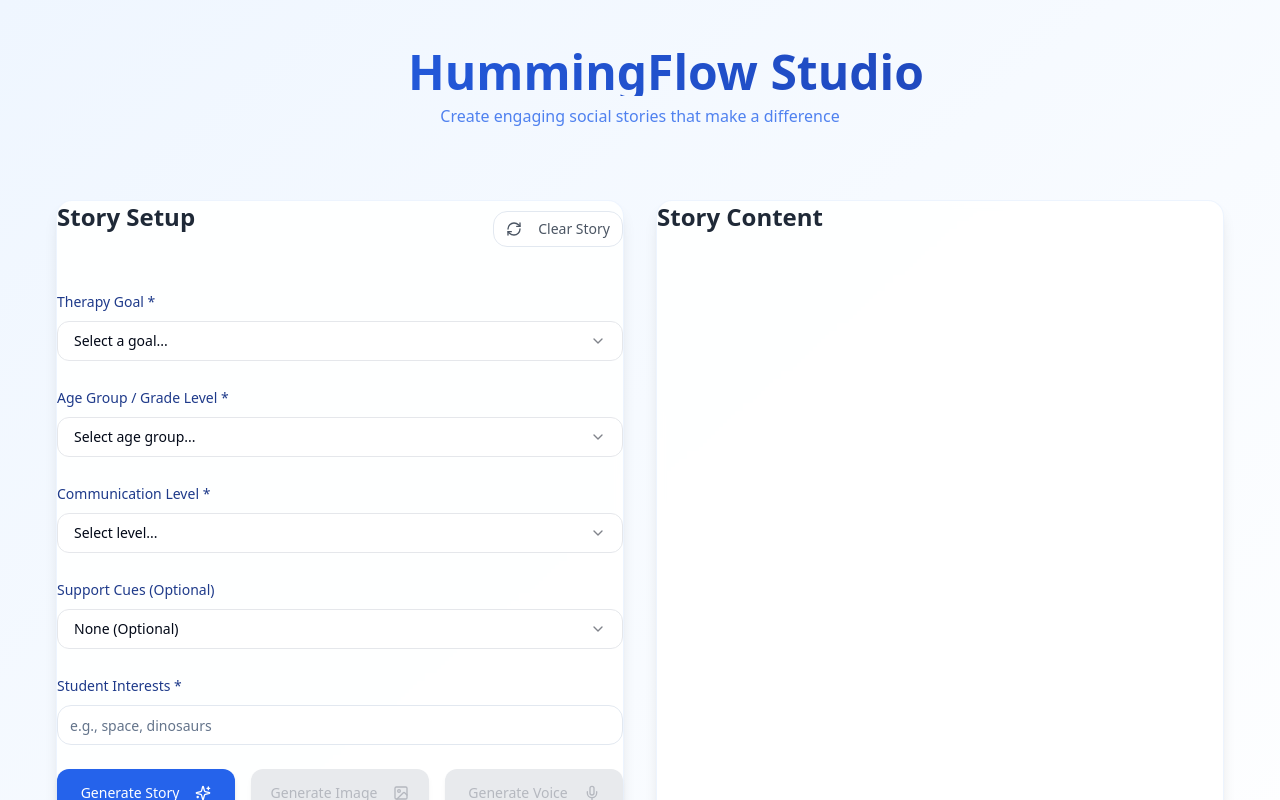
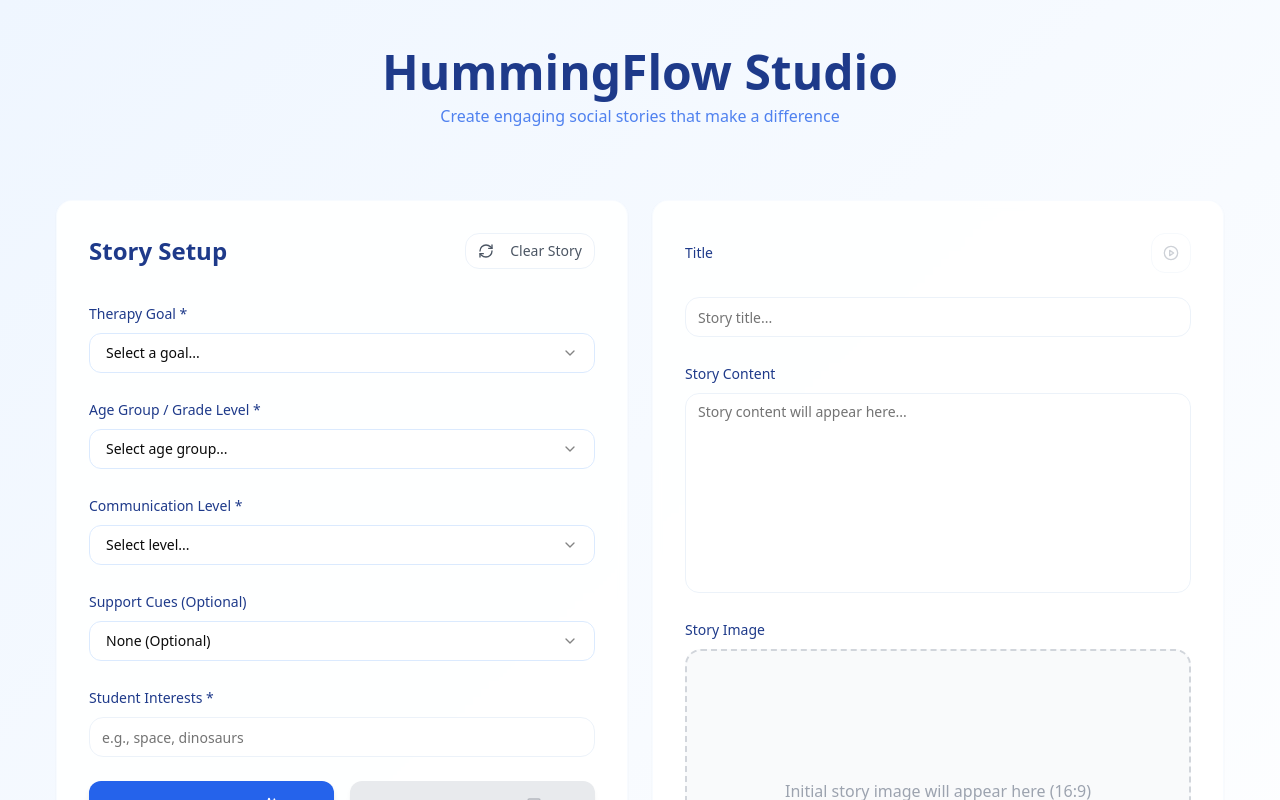
Before and after one commit to davidar-90/hummingflow-tale-weaver, a React (Vite) app: page / in a window 1280 px wide. Shown: the top 800 px of the page. Built offline with nearby package versions, Linux system fonts and the light colour scheme.

Commit message:
Reverted to edit edt-32058e90-6bfe-4cf5-a997-3acc8405e069: "Update project template
Update the project template to the latest Lovable version to enable new features."

```diff
--- a/src/components/story/StoryEditor.tsx
+++ b/src/components/story/StoryEditor.tsx
@@ -1,15 +1,16 @@
 
-import React from 'react';
-import { Card } from "@/components/ui/card";
+import { Label } from "@/components/ui/label";
+import { Input } from "@/components/ui/input";
+import { Textarea } from "@/components/ui/textarea";
 import { StoryData, InteractionPointType } from '@/types/story';
-import { StoryAudioPlayer } from './StoryAudioPlayer';
+import { StoryAudioPlayer } from "@/components/story/StoryAudioPlayer";
 
 interface StoryEditorProps {
   storyData: StoryData;
-  interactionPoint: InteractionPointType;
+  interactionPoint: InteractionPointType | null;
   onInputChange: (field: string, value: string) => void;
-  audioContent: string | null;
-  isGeneratingVoice: boolean;
+  audioContent?: string | null;
+  isGeneratingVoice?: boolean;
 }
 
 export const StoryEditor = ({
@@ -21,38 +22,83 @@ export const StoryEditor = ({
 }: StoryEditorProps) => {
   return (
     <div className="space-y-6">
-      <h2 className="section-title">Story Content</h2>
+      <div className="flex justify-between items-center mb-4">
+        <Label htmlFor="storyTitle" className="text-blue-900">Title</Label>
+        <StoryAudioPlayer
+          audioContent={audioContent}
+          isGenerating={isGeneratingVoice}
+        />
+      </div>
 
-      {storyData.storyImage && (
-        <div className="story-image-container mb-6">
-          <img
-            src={storyData.storyImage}
-            alt="Story illustration"
-            className="w-full h-full object-cover"
+      <div className="form-group">
+        <Input
+          id="storyTitle"
+          type="text"
+          placeholder="Story title..."
+          value={storyData.storyTitle}
+          onChange={(e) => onInputChange('storyTitle', e.target.value)}
+          className={`text-input ${storyData.storyTitle ? 'text-black' : 'text-gray-500'}`}
+        />
+      </div>
+
+      <div className="space-y-4">
+        <div className="form-group">
+          <Label htmlFor="storyContent" className="text-blue-900">Story Content</Label>
+          <Textarea
+            id="storyContent"
+            placeholder="Story content will appear here..."
+            value={storyData.storyContent}
+            onChange={(e) => onInputChange('storyContent', e.target.value)}
+            className={`min-h-[200px] text-input resize-none bg-white/50 ${storyData.storyContent ? 'text-black' : 'text-gray-500'} whitespace-pre-wrap`}
           />
         </div>
-      )}
 
-      {storyData.storyTitle && (
-        <h3 className="text-xl font-semibold text-gray-800 mb-4">
-          {storyData.storyTitle}
-        </h3>
-      )}
-
-      <div className="prose max-w-none">
-        {storyData.storyContent && (
-          <p className="text-gray-700 whitespace-pre-wrap">
-            {storyData.storyContent}
-          </p>
-        )}
+        <div className="form-group">
+          <Label className="text-blue-900">Story Image</Label>
+          <div className="border-2 border-dashed border-gray-300 rounded-lg p-4 bg-gray-50 flex flex-col items-center justify-center aspect-video w-full">
+            {storyData.storyImage ? (
+              <img
+                src={storyData.storyImage}
+                alt="Story illustration"
+                className="w-full h-full object-cover rounded"
+              />
+            ) : (
+              <div className="w-full h-full flex items-center justify-center">
+                <p className="text-gray-400 text-center">Initial story image will appear here (16:9)</p>
+              </div>
+            )}
+          </div>
+        </div>
       </div>
 
-      {audioContent && (
-        <div className="mt-6">
-          <StoryAudioPlayer
-            audioContent={audioContent}
-            isGenerating={isGeneratingVoice}
-          />
+      {interactionPoint?.selectedChoice !== undefined && (
+        <div className="space-y-4">
+          <div className="form-group">
+            <Label htmlFor="continuation" className="text-blue-900">Story Continuation</Label>
+            <Textarea
+              id="continuation"
+              value={interactionPoint.continuation}
+              readOnly
+              className="min-h-[200px] text-input resize-none bg-white/50 text-black whitespace-pre-wrap"
+            />
+          </div>
+
+          <div className="form-group">
+            <Label className="text-blue-900">Continuation Image</Label>
+            <div className="border-2 border-dashed border-gray-300 rounded-lg p-4 bg-gray-50 flex flex-col items-center justify-center aspect-video w-full">
+              {storyData.continuationImage ? (
+                <img
+                  src={storyData.continuationImage}
+                  alt="Story continuation illustration"
+                  className="w-full h-full object-cover rounded"
+                />
+              ) : (
+                <div className="w-full h-full flex items-center justify-center">
+                  <p className="text-gray-400 text-center">Continuation image will appear here (16:9)</p>
+                </div>
+              )}
+            </div>
+          </div>
         </div>
       )}
     </div>
--- a/src/index.css
+++ b/src/index.css
@@ -6,24 +6,24 @@
 @layer base {
   :root {
     --background: 0 0% 100%;
-    --foreground: 222.2 84% 4.9%;
+    --foreground: 0 0% 3.9%;
     --card: 0 0% 100%;
-    --card-foreground: 222.2 84% 4.9%;
+    --card-foreground: 0 0% 3.9%;
     --popover: 0 0% 100%;
-    --popover-foreground: 222.2 84% 4.9%;
-    --primary: 221.2 83.2% 53.3%;
-    --primary-foreground: 210 40% 98%;
-    --secondary: 210 40% 96.1%;
-    --secondary-foreground: 222.2 47.4% 11.2%;
-    --muted: 210 40% 96.1%;
-    --muted-foreground: 215.4 16.3% 46.9%;
-    --accent: 210 40% 96.1%;
-    --accent-foreground: 222.2 47.4% 11.2%;
+    --popover-foreground: 0 0% 3.9%;
+    --primary: 213 94% 48%;
+    --primary-foreground: 0 0% 98%;
+    --secondary: 0 0% 96.1%;
+    --secondary-foreground: 0 0% 9%;
+    --muted: 0 0% 96.1%;
+    --muted-foreground: 0 0% 45.1%;
+    --accent: 213 94% 98%;
+    --accent-foreground: 213 94% 48%;
     --destructive: 0 84.2% 60.2%;
-    --destructive-foreground: 210 40% 98%;
-    --border: 214.3 31.8% 91.4%;
-    --input: 214.3 31.8% 91.4%;
-    --ring: 221.2 83.2% 53.3%;
+    --destructive-foreground: 0 0% 98%;
+    --border: 213 50% 95%;
+    --input: 213 50% 95%;
+    --ring: 213 94% 48%;
     --radius: 1rem;
   }
 }
@@ -33,20 +33,21 @@
     @apply border-border;
   }
   body {
-    @apply bg-gradient-to-br from-white via-blue-50 to-purple-50 text-foreground antialiased min-h-screen font-sans;
+    @apply bg-gradient-to-br from-blue-50 to-white text-foreground antialiased;
+    background-attachment: fixed;
   }
 }
 
 .hero-gradient {
-  @apply text-4xl md:text-5xl font-bold text-center mb-2 bg-gradient-to-r from-blue-600 to-blue-800 bg-clip-text text-transparent flex items-center justify-center gap-3;
+  @apply text-blue-900;
 }
 
 .split-panel {
-  @apply grid grid-cols-1 lg:grid-cols-2 gap-8 p-6 min-h-screen max-w-7xl mx-auto;
+  @apply grid grid-cols-1 md:grid-cols-2 gap-6 p-6 min-h-screen max-w-7xl mx-auto;
 }
 
 .panel {
-  @apply bg-white/90 backdrop-blur-sm rounded-2xl shadow-lg border border-blue-100/50 p-8;
+  @apply bg-white/80 backdrop-blur-sm rounded-2xl shadow-lg border border-blue-100/50 p-6;
 }
 
 .form-group {
@@ -54,49 +55,21 @@
 }
 
 .input-label {
-  @apply block text-sm font-medium text-gray-700 mb-1;
+  @apply block text-sm font-medium text-gray-700;
 }
 
 .text-input {
-  @apply w-full px-4 py-3 rounded-xl border border-gray-200 bg-white/50
+  @apply w-full px-4 py-3 rounded-xl border border-blue-100 bg-white/50 backdrop-blur-sm
          focus:outline-none focus:ring-2 focus:ring-blue-500/20 focus:border-blue-300
          transition-all duration-200 hover:border-blue-200;
 }
 
 .select-input {
-  @apply w-full px-4 py-3 rounded-xl border border-gray-200 bg-white/50
+  @apply w-full px-4 py-3 rounded-xl border border-blue-100 bg-white/50 backdrop-blur-sm
          focus:outline-none focus:ring-2 focus:ring-blue-500/20 focus:border-blue-300
          transition-all duration-200 hover:border-blue-200;
 }
 
 .glass-card {
-  @apply bg-white/90 backdrop-blur-sm border border-blue-100/50 shadow-lg rounded-2xl;
+  @apply bg-white/90 backdrop-blur-sm border border-blue-100/20 shadow-sm;
 }
-
-.story-image-container {
-  @apply relative w-full aspect-video rounded-xl overflow-hidden bg-gray-100 border border-gray-200;
-}
-
-.button-container {
-  @apply grid grid-cols-3 gap-4;
-}
-
-.action-button {
-  @apply flex items-center justify-center gap-2 px-4 py-3 rounded-xl font-medium transition-all duration-200 disabled:opacity-50 disabled:cursor-not-allowed;
-}
-
-.generate-story-button {
-  @apply bg-blue-600 hover:bg-blue-700 text-white shadow-lg;
-}
-
-.generate-image-button {
-  @apply bg-purple-600 hover:bg-purple-700 text-white shadow-lg;
-}
-
-.generate-voice-button {
-  @apply bg-green-600 hover:bg-green-700 text-white shadow-lg;
-}
-
-.section-title {
-  @apply text-2xl font-semibold text-gray-800 mb-6;
-}
--- a/src/pages/Index.tsx
+++ b/src/pages/Index.tsx
@@ -1,8 +1,7 @@
-
 import { useState } from 'react';
 import { Card } from "@/components/ui/card";
 import { Button } from "@/components/ui/button";
-import { RefreshCw, Feather } from "lucide-react";
+import { RefreshCw } from "lucide-react";
 import { toast } from "sonner";
 import { StoryForm } from "@/components/story/StoryForm";
 import { InteractionPoint } from "@/components/story/InteractionPoint";
@@ -123,8 +122,7 @@ const Index = () => {
   return (
     <div className="min-h-screen bg-gradient-to-br from-blue-50 to-white">
       <div className="container mx-auto py-12">
-        <h1 className="hero-gradient">
-          <Feather className="w-10 h-10" />
+        <h1 className="text-4xl md:text-5xl font-bold text-center mb-2 hero-gradient animate-fadeIn">
           HummingFlow Studio
         </h1>
         <p className="text-center text-blue-600/80 mb-12 animate-fadeIn">
@@ -132,11 +130,11 @@ const Index = () => {
         </p>
 
         <div className="split-panel">
-          <Card className="glass-card">
+          <Card className="glass-card p-8 animate-slideIn">
             <div className="space-y-8">
               <div>
                 <div className="flex justify-between items-center mb-8">
-                  <h2 className="section-title">Story Setup</h2>
+                  <h2 className="text-2xl font-semibold text-blue-900">Story Setup</h2>
                   <Button
                     variant="outline"
                     size="sm"
@@ -168,7 +166,7 @@ const Index = () => {
             </div>
           </Card>
 
-          <Card className="glass-card">
+          <Card className="glass-card p-8 animate-slideIn">
             <StoryEditor
               storyData={storyData}
               interactionPoint={interactionPoint}
```
